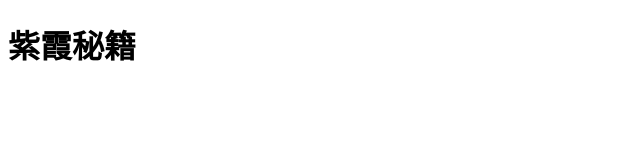
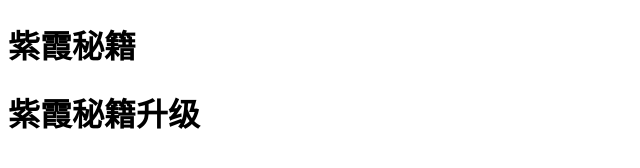
Before and after one commit to linghuchong01/huashan, a plain HTML site: page index.html in a window 1280 px wide. Shown: the whole page, without its empty margins (0-640 px from the left). Drawn offline with Linux system fonts and the light colour scheme.

Commit message:
紫霞秘籍升级

```diff
--- a/index.html
+++ b/index.html
@@ -8,5 +8,6 @@
     </head>
     <body>
         <h1>紫霞秘籍</h1>
+        <h1>紫霞秘籍升级</h1>
     </body>
 </html>
```
